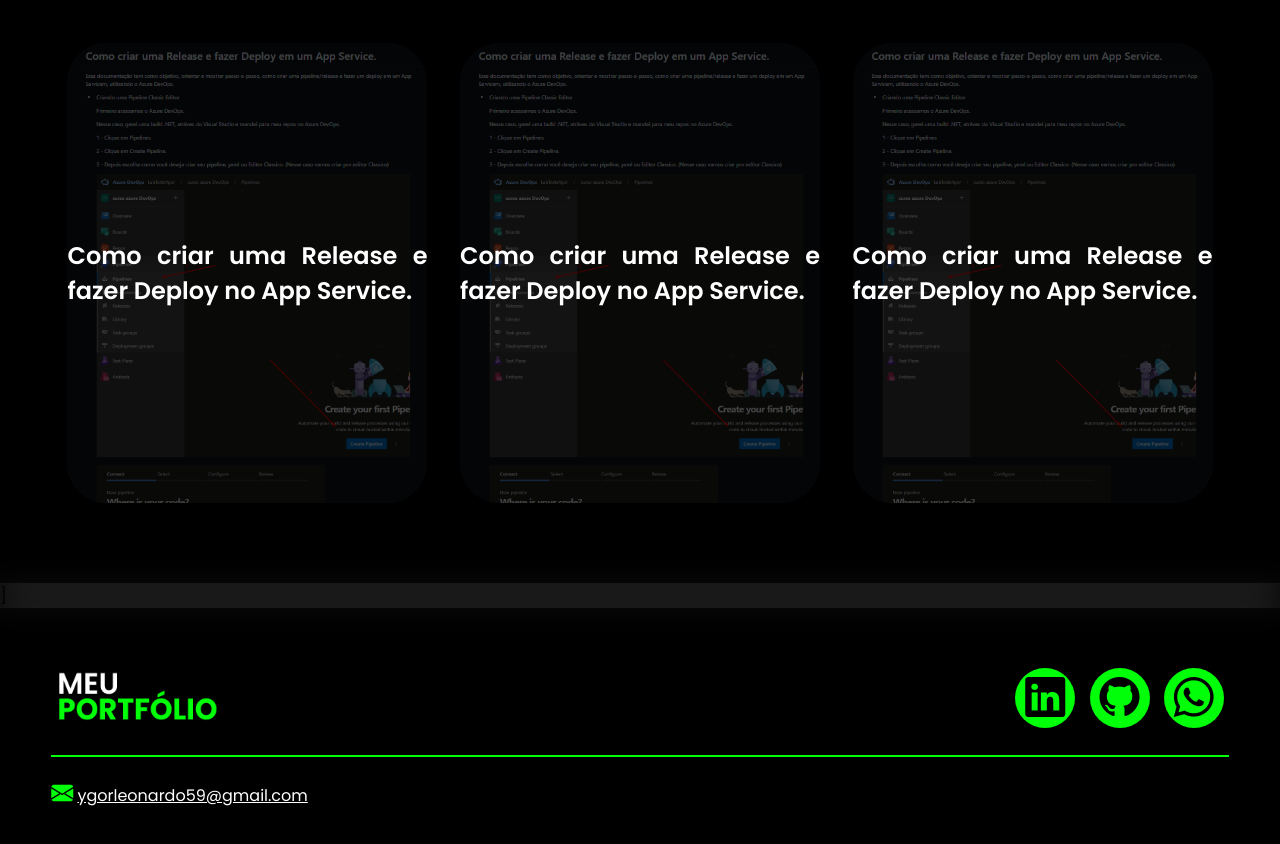
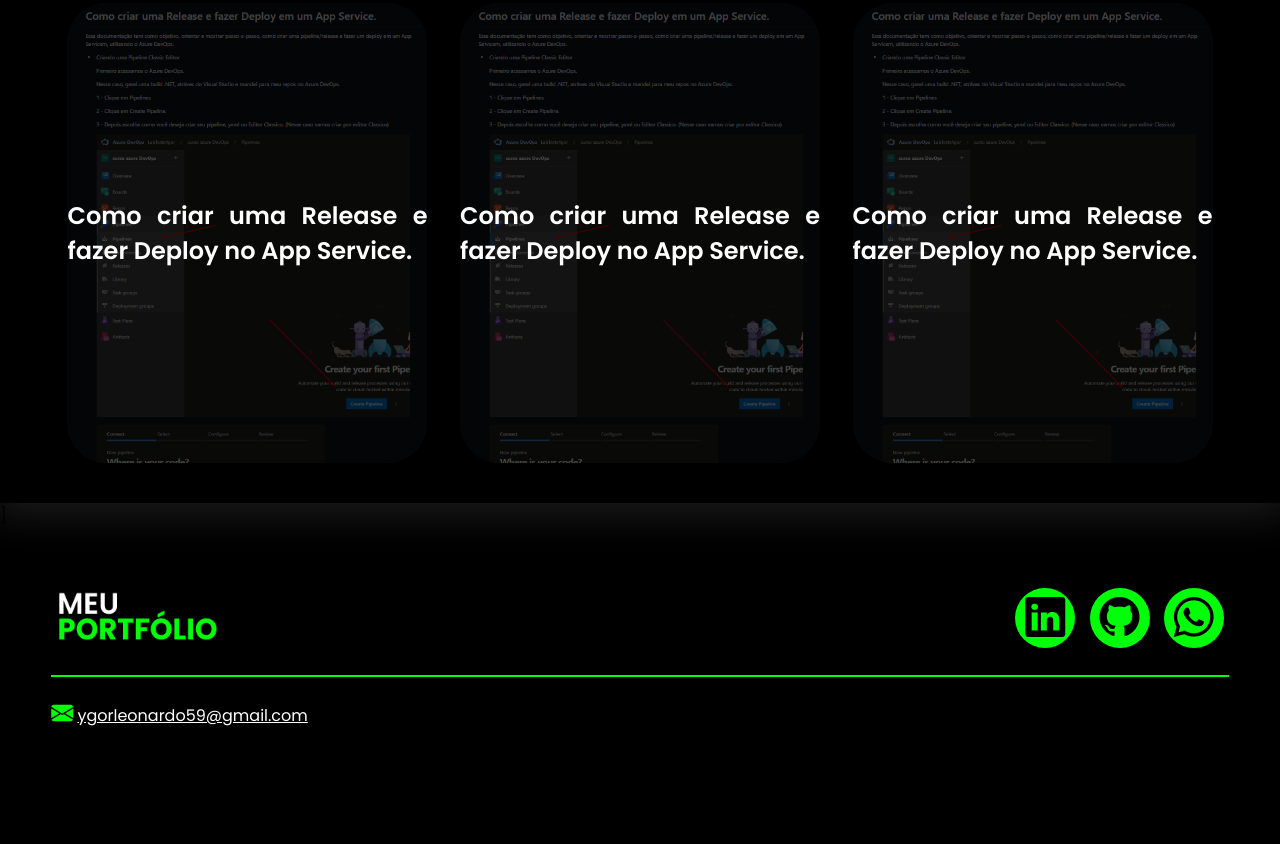
Before and after one commit to ynocce/portfolio-CI-CD, a plain HTML site: page portifolio.integrado.azureDevOps/index.html in a window 1280 px wide. Shown: the part 1511-2355 px from the top of the page. After the commit the page ends 2301 px from the top, so only its background shows below. Drawn offline with nearby package versions, Linux system fonts and the light colour scheme.

Commit message:
Corrigido bug do drop shadow

```diff
--- a/portifolio.integrado.azureDevOps/style.css
+++ b/portifolio.integrado.azureDevOps/style.css
@@ -295,7 +295,7 @@
 
 /* ESTILO DO PORTFÓLIO */
 section.portfolio {
-    padding: 80px 4%;
+    padding: 40px 4%;
     box-shadow: 0 0 40px 10px #ffffff1d;
 }
 
@@ -392,7 +392,7 @@
 
 footer {
     padding: 40px 4%;
-    box-shadow: 0 0 40px 10px #ffffff1d;
+    /* box-shadow: 0 0 0px 0px #ffffff1d; */
 }
 
 footer .flex {
```
